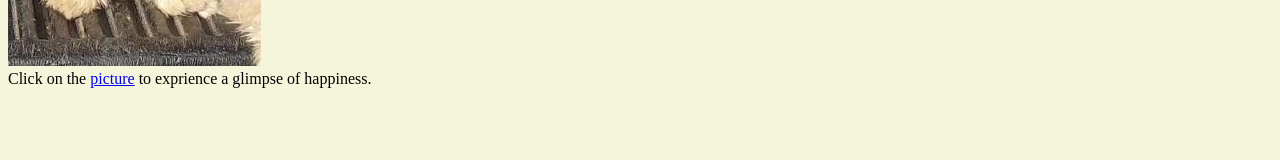
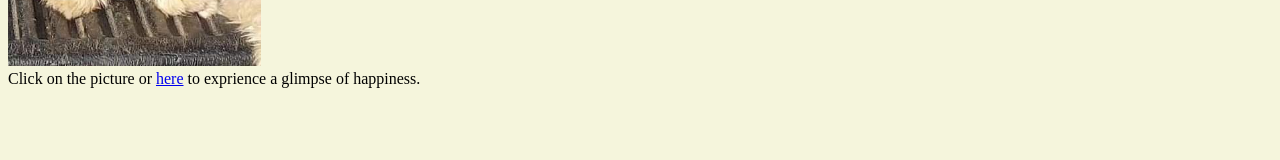
Before and after one commit to HeinKhantPyaeKyaw/meadow, a plain HTML site: page index.html in a window 1280 px wide. Shown: the part 747-907 px from the top of the page. Drawn offline with Linux system fonts and the light colour scheme; files whose address does not match are found by name.

Commit message:
final submission commit

```diff
--- a/index.html
+++ b/index.html
@@ -68,7 +68,7 @@
                 <img class="img" src="/git-test/happiness.jpg" alt="happy pup">
             </a>
             <br>
-            Click on the  <a href="https://youtu.be/dQw4w9WgXcQ" target="_blank">picture</a> to exprience a glimpse of happiness.<br>
+            Click on the picture or <a href="https://youtu.be/dQw4w9WgXcQ" target="_blank">here</a> to exprience a glimpse of happiness.<br>
             <div class="table">
             <table border=""  >
             <tr >
```
